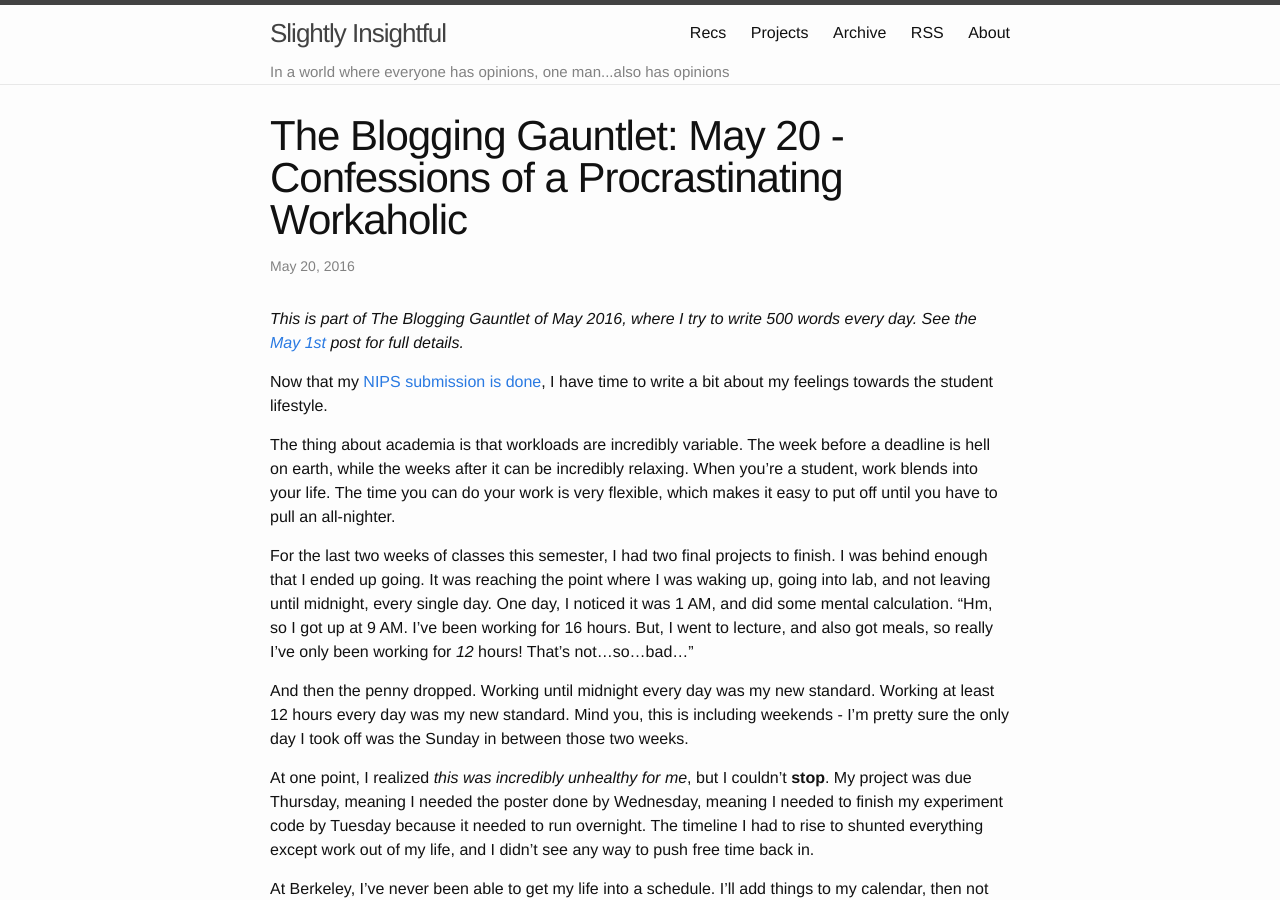
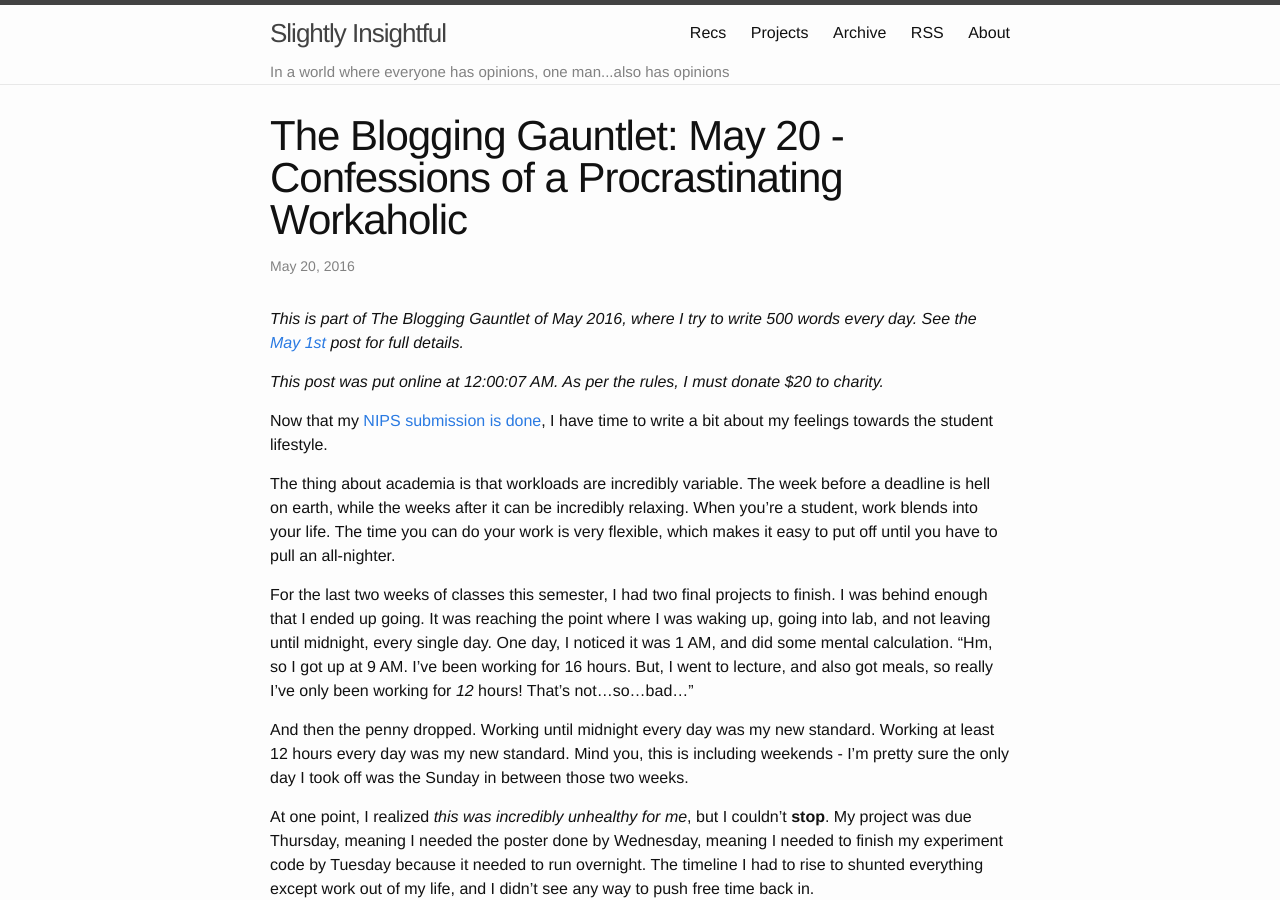
Before and after one commit to alexirpan/alexirpan.github.io, a Jekyll site: the page built from _posts/may2016/2016-05-20-may-20.markdown, in a window 1280 px wide and 900 px high. Built offline with Jekyll 4.4.1, drawn with Linux system fonts in a browser that asks for light colours.

Commit message:
Conceding defeat on the May 20 post

```diff
--- a/_posts/may2016/2016-05-20-may-20.markdown
+++ b/_posts/may2016/2016-05-20-may-20.markdown
@@ -1,10 +1,13 @@
 ---
 layout: post
 title:  "The Blogging Gauntlet: May 20 - Confessions of a Procrastinating Workaholic"
-date:   2016-05-20 16:05:00 -0700
+date:   2016-05-20 11:59:59 -0700
 ---
 
 {% include gauntlet.md %}
+
+*This post was put online at 12:00:07 AM. As per the rules, I must donate $20
+to charity.*
 
 Now that my [NIPS submission is done]({% post_url 2016-05-20-may-20 %}), I have
 time to write a bit about my feelings towards the student lifestyle.
```
